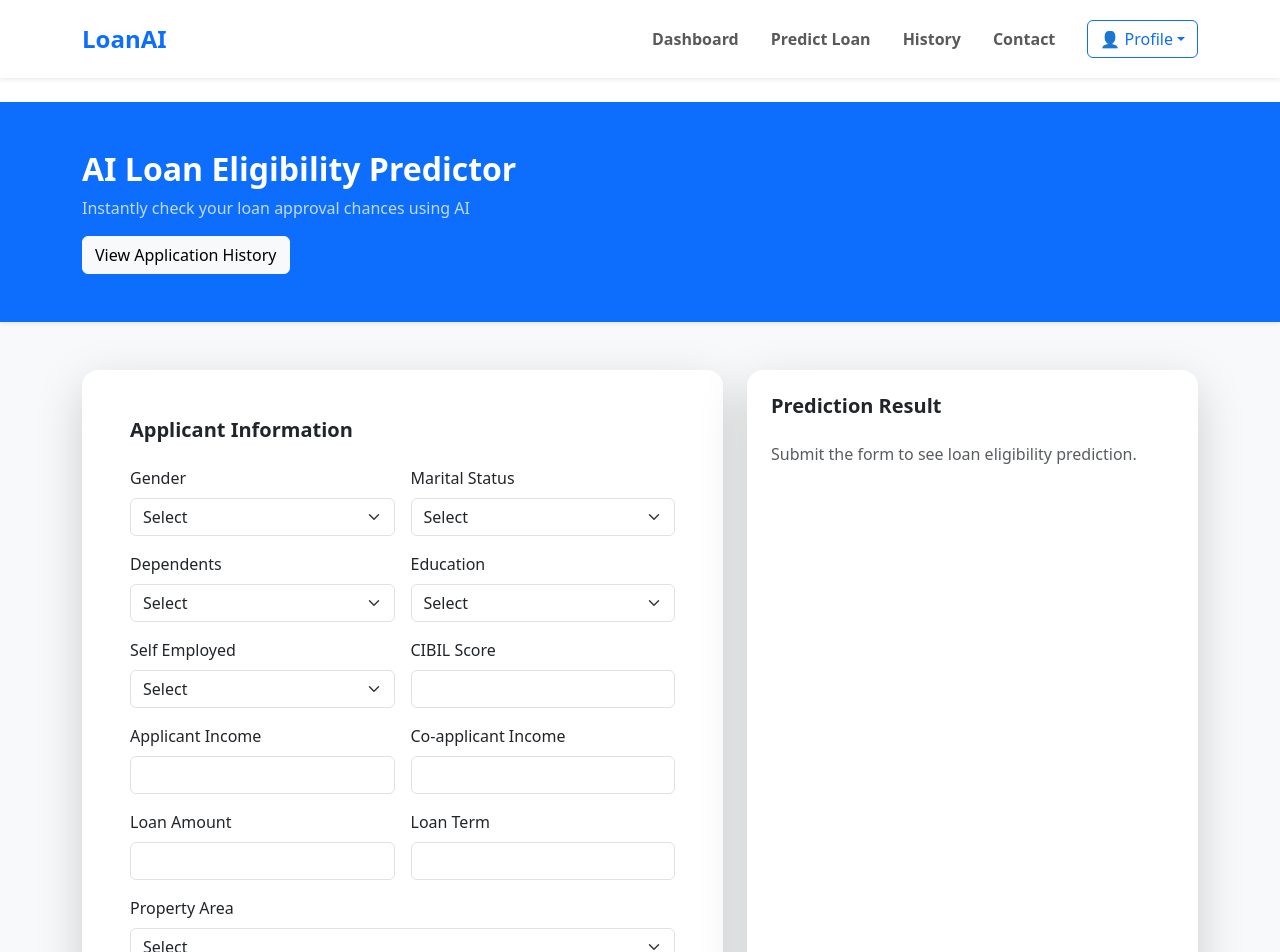
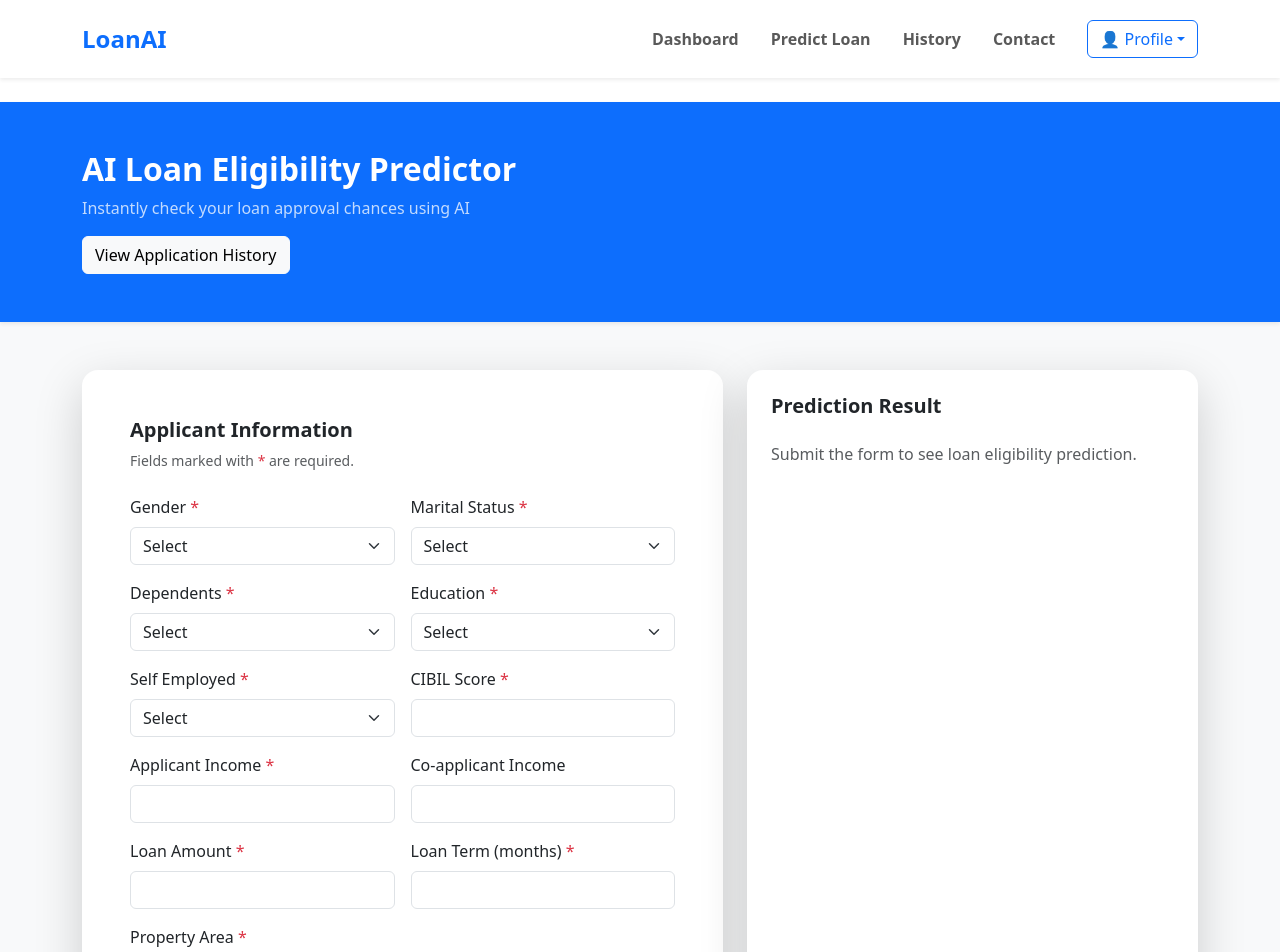
Before and after one commit to trivikram-coder/lap-client, a React (Vite) app: page /predict in a window 1280 px wide. Shown: the top 952 px of the page. Built offline with nearby package versions, Linux system fonts and the light colour scheme; sample sign-in values are in the browser's storage.

Commit message:
fix: update API URL in .env and enhance form labels with required indicators in PredictPage

```diff
--- a/src/pages/Predict.jsx
+++ b/src/pages/Predict.jsx
@@ -1,6 +1,6 @@
+
 import { useState } from "react";
-import axios from "axios";
-import { useNavigate } from "react-router-dom";   // ✅ ADDED
+import { useNavigate } from "react-router-dom";
 import {
   Container,
   Row,
@@ -16,12 +16,15 @@ import { toast } from "react-toastify";
 
 export default function PredictPage() {
 
-  const navigate = useNavigate();   // ✅ ADDED
+  const navigate = useNavigate();
 
-  const user=JSON.parse(localStorage.getItem("user")||"[]")
+  const user = JSON.parse(localStorage.getItem("user") || "{}");
+
   const [result, setResult] = useState(null);
   const [loading, setLoading] = useState(false);
   const [cibilLabel, setCibilLabel] = useState(null);
+
+  const requiredStar = <span className="text-danger">*</span>;
 
   const handleCibilChange = (e) => {
     const score = Number(e.target.value);
@@ -47,7 +50,7 @@ export default function PredictPage() {
     const f = e.target;
 
     const payload = {
-      userId:user.id,
+      userId: user.id,
       gender: f.gender.value,
       married: f.married.value,
       dependents: f.dependents.value,
@@ -85,11 +88,10 @@ export default function PredictPage() {
             Instantly check your loan approval chances using AI
           </p>
 
-          {/* ✅ ADDED HISTORY BUTTON */}
           <Button
             variant="light"
             className="mt-3"
-            onClick={()=>navigate("/history")}
+            onClick={() => navigate("/history")}
           >
             View Application History
           </Button>
@@ -101,22 +103,29 @@ export default function PredictPage() {
 
         <Row className="g-4">
 
-          {/* FORM SECTION */}
+          {/* FORM */}
           <Col lg={7}>
 
             <Card className="border-0 shadow-lg rounded-4">
               <Card.Body className="p-4 p-lg-5">
 
-                <h5 className="fw-bold mb-4">
+                <h5 className="fw-bold mb-2">
                   Applicant Information
                 </h5>
+
+                <p className="text-muted small mb-4">
+                  Fields marked with <span className="text-danger">*</span> are required.
+                </p>
 
                 <Form onSubmit={handleSubmit}>
 
                   <Row className="g-3">
 
                     <Col md={6}>
-                      <Form.Label>Gender</Form.Label>
+                      <Form.Label>
+                        Gender {requiredStar}
+                      </Form.Label>
+
                       <Form.Select name="gender" required>
                         <option value="">Select</option>
                         <option>Male</option>
@@ -125,17 +134,23 @@ export default function PredictPage() {
                     </Col>
 
                     <Col md={6}>
-                      <Form.Label>Marital Status</Form.Label>
-                      <Form.Select name="married">
+                      <Form.Label>
+                        Marital Status {requiredStar}
+                      </Form.Label>
+
+                      <Form.Select name="married" required>
                         <option value="">Select</option>
-                        <option>Yes</option>
-                        <option>No</option>
+                        <option value="married">Married</option>
+                        <option value="single">Single</option>
                       </Form.Select>
                     </Col>
 
                     <Col md={6}>
-                      <Form.Label>Dependents</Form.Label>
-                      <Form.Select name="dependents">
+                      <Form.Label>
+                        Dependents {requiredStar}
+                      </Form.Label>
+
+                      <Form.Select name="dependents" required>
                         <option value="">Select</option>
                         <option>0</option>
                         <option>1</option>
@@ -145,8 +160,11 @@ export default function PredictPage() {
                     </Col>
 
                     <Col md={6}>
-                      <Form.Label>Education</Form.Label>
-                      <Form.Select name="education">
+                      <Form.Label>
+                        Education {requiredStar}
+                      </Form.Label>
+
+                      <Form.Select name="education" required>
                         <option value="">Select</option>
                         <option>Graduate</option>
                         <option>Not Graduate</option>
@@ -154,8 +172,11 @@ export default function PredictPage() {
                     </Col>
 
                     <Col md={6}>
-                      <Form.Label>Self Employed</Form.Label>
-                      <Form.Select name="employed">
+                      <Form.Label>
+                        Self Employed {requiredStar}
+                      </Form.Label>
+
+                      <Form.Select name="employed" required>
                         <option value="">Select</option>
                         <option>Yes</option>
                         <option>No</option>
@@ -163,7 +184,10 @@ export default function PredictPage() {
                     </Col>
 
                     <Col md={6}>
-                      <Form.Label>CIBIL Score</Form.Label>
+                      <Form.Label>
+                        CIBIL Score {requiredStar}
+                      </Form.Label>
+
                       <Form.Control
                         type="number"
                         name="cibilScore"
@@ -181,7 +205,10 @@ export default function PredictPage() {
                     </Col>
 
                     <Col md={6}>
-                      <Form.Label>Applicant Income</Form.Label>
+                      <Form.Label>
+                        Applicant Income {requiredStar}
+                      </Form.Label>
+
                       <Form.Control
                         type="number"
                         name="applicantIncome"
@@ -190,7 +217,10 @@ export default function PredictPage() {
                     </Col>
 
                     <Col md={6}>
-                      <Form.Label>Co-applicant Income</Form.Label>
+                      <Form.Label>
+                        Co-applicant Income
+                      </Form.Label>
+
                       <Form.Control
                         type="number"
                         name="coIncome"
@@ -198,24 +228,35 @@ export default function PredictPage() {
                     </Col>
 
                     <Col md={6}>
-                      <Form.Label>Loan Amount</Form.Label>
+                      <Form.Label>
+                        Loan Amount {requiredStar}
+                      </Form.Label>
+
                       <Form.Control
                         type="number"
                         name="loanAmount"
+                        required
                       />
                     </Col>
 
                     <Col md={6}>
-                      <Form.Label>Loan Term</Form.Label>
+                      <Form.Label>
+                        Loan Term (months) {requiredStar}
+                      </Form.Label>
+
                       <Form.Control
                         type="number"
                         name="loanTerm"
+                        required
                       />
                     </Col>
 
                     <Col md={12}>
-                      <Form.Label>Property Area</Form.Label>
-                      <Form.Select name="area">
+                      <Form.Label>
+                        Property Area {requiredStar}
+                      </Form.Label>
+
+                      <Form.Select name="area" required>
                         <option value="">Select</option>
                         <option>Urban</option>
                         <option>Semiurban</option>
@@ -247,7 +288,7 @@ export default function PredictPage() {
 
           </Col>
 
-          {/* RESULT PANEL */}
+          {/* RESULT */}
           <Col lg={5}>
 
             <Card className="border-0 shadow-lg rounded-4 h-100">
@@ -278,6 +319,7 @@ export default function PredictPage() {
                         ))}
                       </ul>
                     )}
+
                   </Alert>
                 )}
 
```
Also changed, not shown: 1 other file (tests, documents, lock files or other folders).
